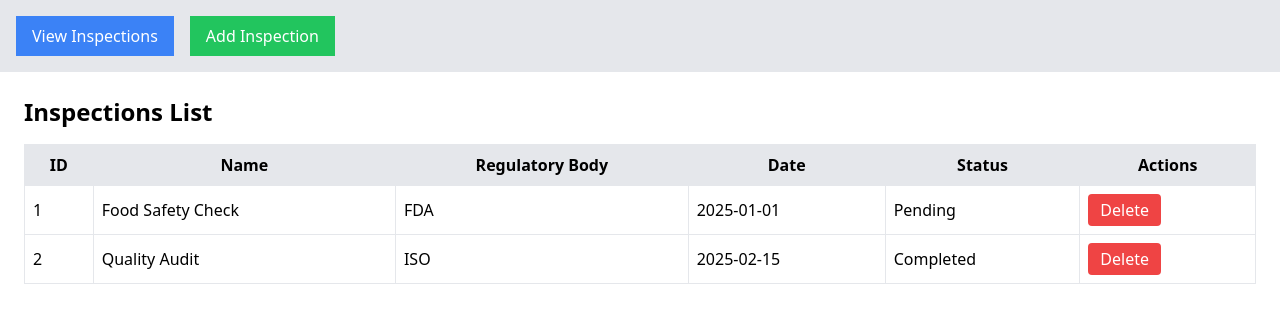
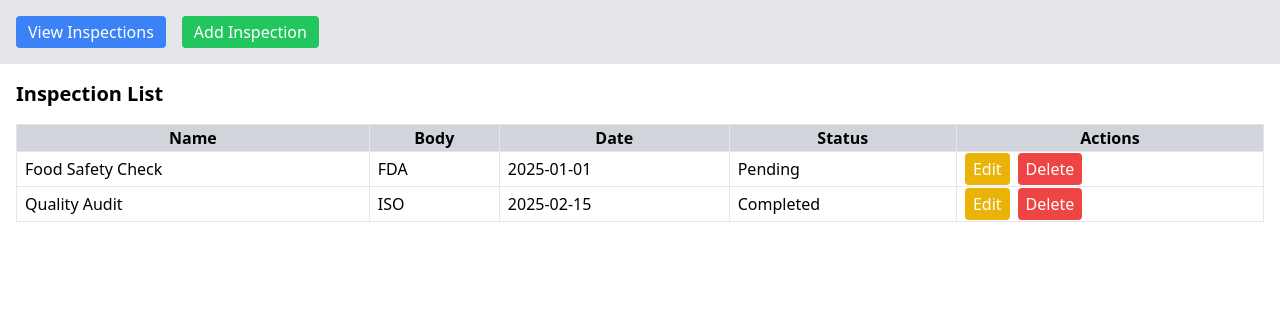
Before and after one commit to tecsxpert/regulatory-inspection-manager, a React app in the folder frontend/: page / in a window 1280 px wide. Shown: the top 322 px of the page. Built offline with nearby package versions, Linux system fonts and the light colour scheme; the HTML template or start-up script is replaced by a standard one.

Commit message:
Day 5 — Edit functionality with mock data

```diff
--- a/frontend/src/App.jsx
+++ b/frontend/src/App.jsx
@@ -1,30 +1,50 @@
-import React, { useState } from "react";
+import { useState } from "react";
 import InspectionList from "./pages/InspectionList";
 import AddInspection from "./pages/AddInspection";
 
 function App() {
   const [page, setPage] = useState("list");
+  const [selectedInspection, setSelectedInspection] = useState(null);
+
+  const handleEdit = (item) => {
+    setSelectedInspection(item);
+    setPage("add");
+  };
 
   return (
     <div>
+      {/* Navbar */}
       <div className="p-4 bg-gray-200 flex gap-4">
         <button
-          className="bg-blue-500 text-white px-4 py-2"
-          onClick={() => setPage("list")}
+          onClick={() => {
+            setPage("list");
+            setSelectedInspection(null);
+          }}
+          className="bg-blue-500 text-white px-3 py-1 rounded"
         >
           View Inspections
         </button>
 
         <button
-          className="bg-green-500 text-white px-4 py-2"
-          onClick={() => setPage("add")}
+          onClick={() => {
+            setPage("add");
+            setSelectedInspection(null);
+          }}
+          className="bg-green-500 text-white px-3 py-1 rounded"
         >
           Add Inspection
         </button>
       </div>
 
-      {page === "list" && <InspectionList />}
-      {page === "add" && <AddInspection />}
+      {/* Pages */}
+      {page === "list" && <InspectionList onEdit={handleEdit} />}
+
+      {page === "add" && (
+        <AddInspection
+          selectedInspection={selectedInspection}
+          setPage={setPage}
+        />
+      )}
     </div>
   );
 }
--- a/frontend/src/pages/AddInspection.jsx
+++ b/frontend/src/pages/AddInspection.jsx
@@ -1,75 +1,84 @@
-import React, { useState } from "react";
-import api from "../services/api";
+import { useState, useEffect } from "react";
 
-function AddInspection() {
+function AddInspection({ selectedInspection, setPage }) {
   const [form, setForm] = useState({
-    inspection_name: "",
-    regulatory_body: "",
-    inspection_date: "",
-    status: ""
+    name: "",
+    body: "",
+    date: "",
+    status: "",
   });
+
+  // ✅ Prefill for edit
+  useEffect(() => {
+    if (selectedInspection) {
+      setForm(selectedInspection);
+    }
+  }, [selectedInspection]);
 
   const handleChange = (e) => {
     setForm({
       ...form,
-      [e.target.name]: e.target.value
+      [e.target.name]: e.target.value,
     });
   };
 
-  const handleSubmit = async (e) => {
+  const handleSubmit = (e) => {
     e.preventDefault();
 
-    try {
-      // 👉 TEMP (until backend ready)
-      console.log("Form Data:", form);
+    console.log("Submitted Data:", form);
 
-      // 👉 Later use:
-      // await api.post("/inspections", form);
-
-      alert("Inspection added (mock)");
-    } catch (error) {
-      console.error(error);
-    }
+    // 👉 No backend, just navigate back
+    setPage("list");
   };
 
   return (
-    <div className="p-6">
-      <h1 className="text-2xl font-bold mb-4">Add Inspection</h1>
+    <div className="p-4">
+      <h2 className="text-xl font-bold mb-4">
+        {selectedInspection ? "Edit Inspection" : "Add Inspection"}
+      </h2>
 
-      <form onSubmit={handleSubmit} className="space-y-4">
+      <form onSubmit={handleSubmit} className="flex flex-col gap-3 w-1/3">
         <input
           type="text"
-          name="inspection_name"
+          name="name"
           placeholder="Inspection Name"
+          value={form.name}
           onChange={handleChange}
-          className="border p-2 w-full"
+          className="border p-2"
+          required
         />
 
         <input
           type="text"
-          name="regulatory_body"
+          name="body"
           placeholder="Regulatory Body"
+          value={form.body}
           onChange={handleChange}
-          className="border p-2 w-full"
+          className="border p-2"
+          required
         />
 
         <input
           type="date"
-          name="inspection_date"
+          name="date"
+          value={form.date}
           onChange={handleChange}
-          className="border p-2 w-full"
+          className="border p-2"
+          required
         />
 
         <input
           type="text"
           name="status"
           placeholder="Status"
+          value={form.status}
           onChange={handleChange}
-          className="border p-2 w-full"
+          className="border p-2"
+          required
         />
 
-        <button className="bg-blue-500 text-white px-4 py-2">
-          Submit
+        <button className="bg-green-500 text-white p-2 rounded">
+          {selectedInspection ? "Update" : "Submit"}
         </button>
       </form>
     </div>
--- a/frontend/src/pages/InspectionList.jsx
+++ b/frontend/src/pages/InspectionList.jsx
@@ -1,103 +1,85 @@
-import React, { useEffect, useState } from "react";
-import api from "../services/api";
+import { useEffect, useState } from "react";
 
-function InspectionList() {
+function InspectionList({ onEdit }) {
   const [inspections, setInspections] = useState([]);
   const [loading, setLoading] = useState(true);
 
-  useEffect(() => {
-    fetchInspections();
-  }, []);
-
-  const fetchInspections = async () => {
+  const fetchData = () => {
     try {
-      // 👉 Temporary mock data
+      // ✅ MOCK DATA (no backend needed)
       const data = [
         {
           id: 1,
-          inspection_name: "Food Safety Check",
-          regulatory_body: "FDA",
-          inspection_date: "2025-01-01",
-          status: "Pending"
+          name: "Food Safety Check",
+          body: "FDA",
+          date: "2025-01-01",
+          status: "Pending",
         },
         {
           id: 2,
-          inspection_name: "Quality Audit",
-          regulatory_body: "ISO",
-          inspection_date: "2025-02-15",
-          status: "Completed"
-        }
+          name: "Quality Audit",
+          body: "ISO",
+          date: "2025-02-15",
+          status: "Completed",
+        },
       ];
 
       setInspections(data);
-
-      // 👉 Later replace with:
-      // const response = await api.get("/inspections");
-      // setInspections(response.data);
-
-    } catch (error) {
-      console.error(error);
+    } catch (err) {
+      console.error(err);
     } finally {
       setLoading(false);
     }
   };
 
-  // ✅ Delete function
-  const handleDelete = async (id) => {
-    try {
-      // 👉 Mock delete (remove from UI)
-      const updated = inspections.filter(item => item.id !== id);
+  useEffect(() => {
+    fetchData();
+  }, []);
+
+  // ✅ Mock delete
+  const handleDelete = (id) => {
+    const updated = inspections.filter((item) => item.id !== id);
     setInspections(updated);
-
-      // 👉 Later use real API:
-      // await api.delete(`/inspections/${id}`);
-
-    } catch (error) {
-      console.error(error);
-    }
   };
 
+  if (loading) return <p className="p-4">Loading...</p>;
+
+  if (inspections.length === 0)
+    return <p className="p-4">No inspections found</p>;
+
   return (
-    <div className="p-6">
-      <h1 className="text-2xl font-bold mb-4">
-        Inspections List
-      </h1>
+    <div className="p-4">
+      <h2 className="text-xl font-bold mb-4">Inspection List</h2>
 
-      {/* ✅ Loading */}
-      {loading && <p>Loading...</p>}
-
-      {/* ✅ Empty State */}
-      {!loading && inspections.length === 0 && (
-        <p>No inspections available</p>
-      )}
-
-      {/* ✅ Table */}
-      {!loading && inspections.length > 0 && (
-        <table className="min-w-full bg-white border">
+      <table className="table-auto border w-full">
         <thead>
-            <tr className="bg-gray-200">
-              <th className="p-2 border">ID</th>
-              <th className="p-2 border">Name</th>
-              <th className="p-2 border">Regulatory Body</th>
-              <th className="p-2 border">Date</th>
-              <th className="p-2 border">Status</th>
-              <th className="p-2 border">Actions</th>
+          <tr className="bg-gray-300">
+            <th className="border px-2">Name</th>
+            <th className="border px-2">Body</th>
+            <th className="border px-2">Date</th>
+            <th className="border px-2">Status</th>
+            <th className="border px-2">Actions</th>
           </tr>
         </thead>
 
         <tbody>
           {inspections.map((item) => (
             <tr key={item.id}>
-                <td className="p-2 border">{item.id}</td>
-                <td className="p-2 border">{item.inspection_name}</td>
-                <td className="p-2 border">{item.regulatory_body}</td>
-                <td className="p-2 border">{item.inspection_date}</td>
-                <td className="p-2 border">{item.status}</td>
+              <td className="border px-2">{item.name}</td>
+              <td className="border px-2">{item.body}</td>
+              <td className="border px-2">{item.date}</td>
+              <td className="border px-2">{item.status}</td>
+              <td className="border px-2">
+                <button
+                  onClick={() => onEdit(item)}
+                  className="bg-yellow-500 text-white px-2 py-1 rounded mr-2"
+                >
+                  Edit
+                </button>
 
-                <td className="p-2 border">
                 <button
-                    className="bg-red-500 text-white px-3 py-1 rounded"
                   onClick={() => handleDelete(item.id)}
+                  className="bg-red-500 text-white px-2 py-1 rounded"
                 >
                   Delete
                 </button>
@@ -106,7 +88,6 @@ function InspectionList() {
           ))}
         </tbody>
       </table>
-      )}
     </div>
   );
 }
```
Lines whose indentation alone changed are shown as unchanged.
